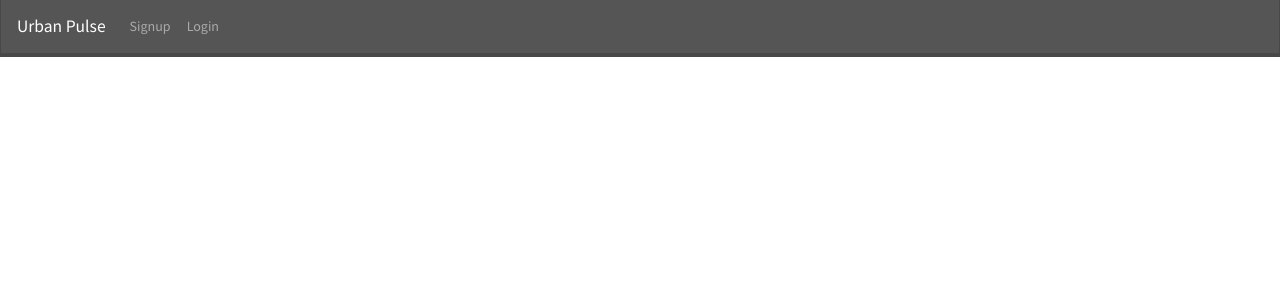
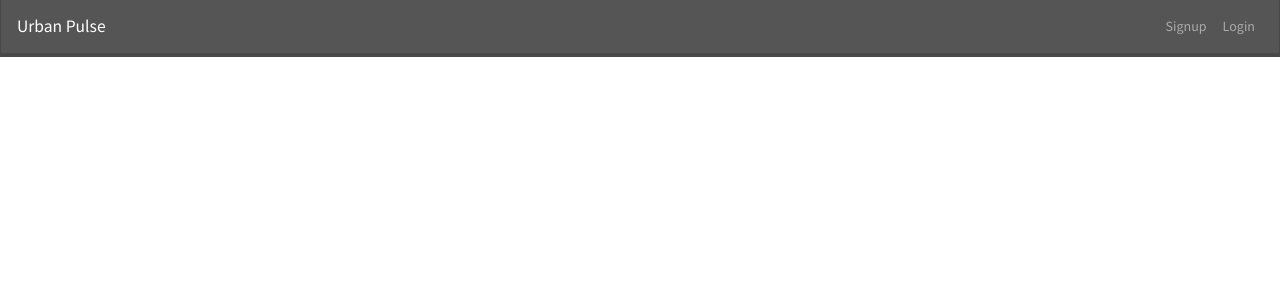
Before and after one commit to srinipandiyan/Capstone-Urban-Pulse, a Flask app: page / in a window 1280 px wide. Shown: the top 300 px of the page. Run offline with Flask 3, Linux system fonts and the light colour scheme; some libraries are stand-ins or nearby versions.

Commit message:
fixed some styling

```diff
--- a/templates/base.html
+++ b/templates/base.html
@@ -11,7 +11,7 @@
 
 <nav class="navbar navbar-expand-lg navbar-dark bg-dark mb-4">
   <a class="navbar-brand" href="/search">Urban Pulse</a>
-  <ul class="navbar-nav">
+  <ul class="navbar-nav ml-auto">
     <li class="nav-item"><a class="nav-link" href="/signup">Signup</a></li>
     <li class="nav-item"><a class="nav-link" href="/login">Login</a></li>
   </ul>
--- a/templates/home.html
+++ b/templates/home.html
@@ -13,9 +13,10 @@
 
   <div>
     <nav class="navbar navbar-expand-lg navbar-dark bg-dark mb-4">
-      <a class="navbar-brand" href="/search">Urban Pulse</a>
-      <ul class="navbar-nav">
+      <a class="navbar-brand" href="/">Urban Pulse</a>
+      <ul class="navbar-nav ml-auto">
         <li class="nav-item"><a class="nav-link" href="/user">Profile</a></li>
+        <li class="nav-item"><a class="nav-link" href="/search">Search</a></li>
         <li class="nav-item"><a class="nav-link" href="/logout">Logout</a></li>
       </ul>
     </nav>
```
